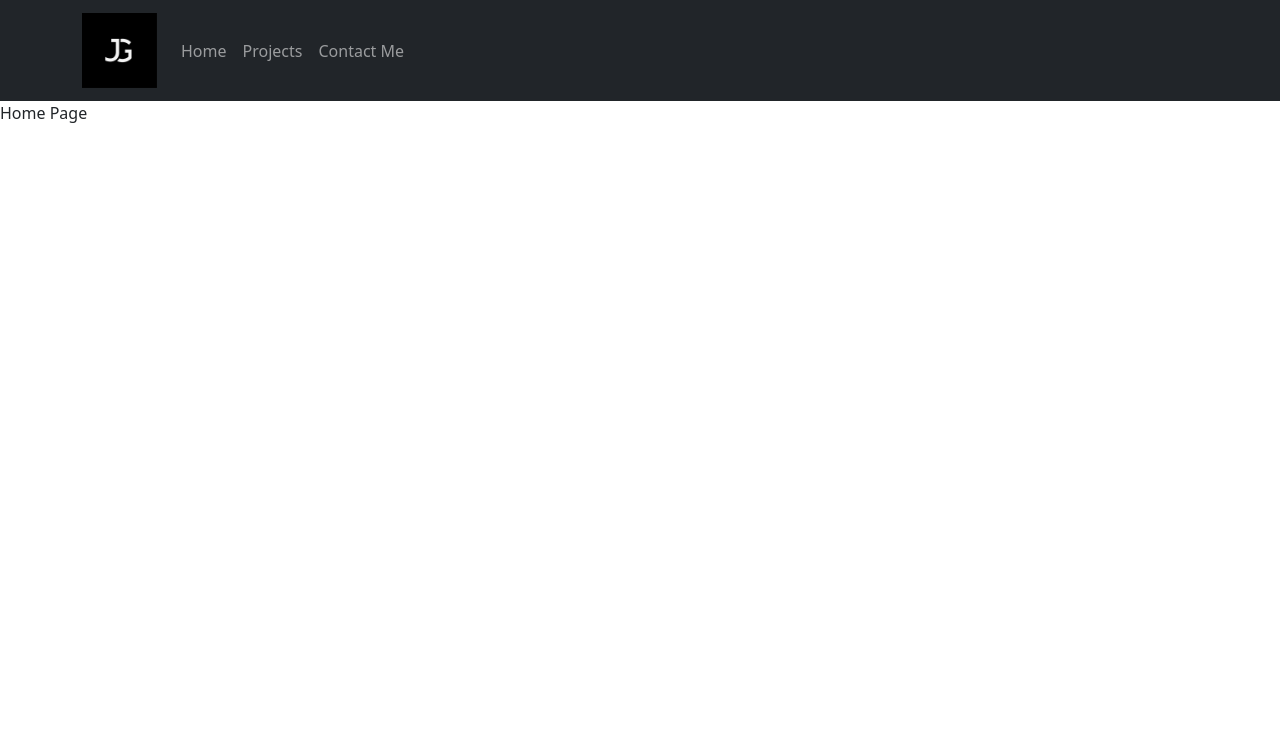
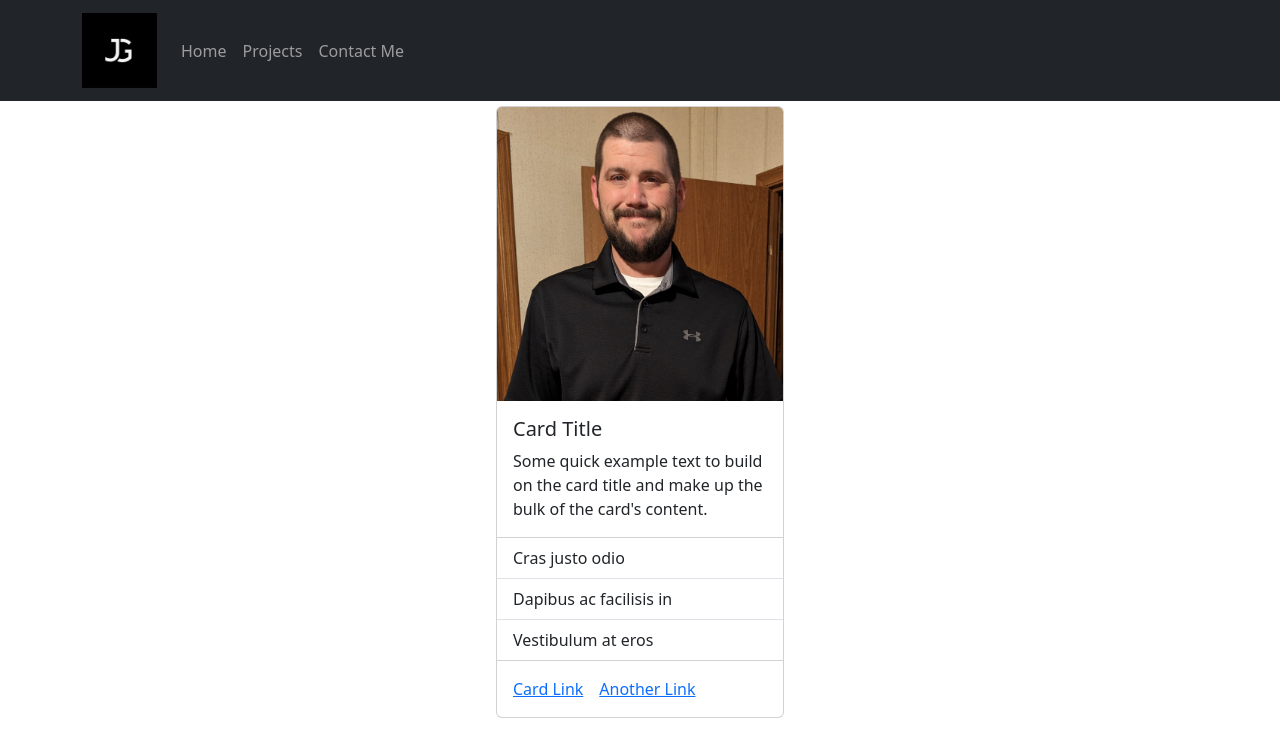
Before and after one commit to JAGeorge54/Portfolio, a React (Vite) app: page / in a window 1280 px wide. Shown: the top 756 px of the page. Built offline with nearby package versions, Linux system fonts and the light colour scheme.

Commit message:
added style and biocard component

```diff
--- a/src/pages/home/home.jsx
+++ b/src/pages/home/home.jsx
@@ -1,12 +1,25 @@
+import BioCard from '../../components/bioCard'
 import Container from 'react-bootstrap/Container';
 import Row from 'react-bootstrap/Row';
 import Col from 'react-bootstrap/Col';
 
 function Home() {
     return (
-        <>
-            Home Page
-        </>
+        <div className='App'>
+            <div style={{
+                display: 'flex',
+                justifyContent: 'center',
+                padding: '5px'
+
+            }}
+            >
+                <div>
+                    <BioCard />
+                </div>
+
+            </div>
+
+        </div>
     )
 }
 
```
